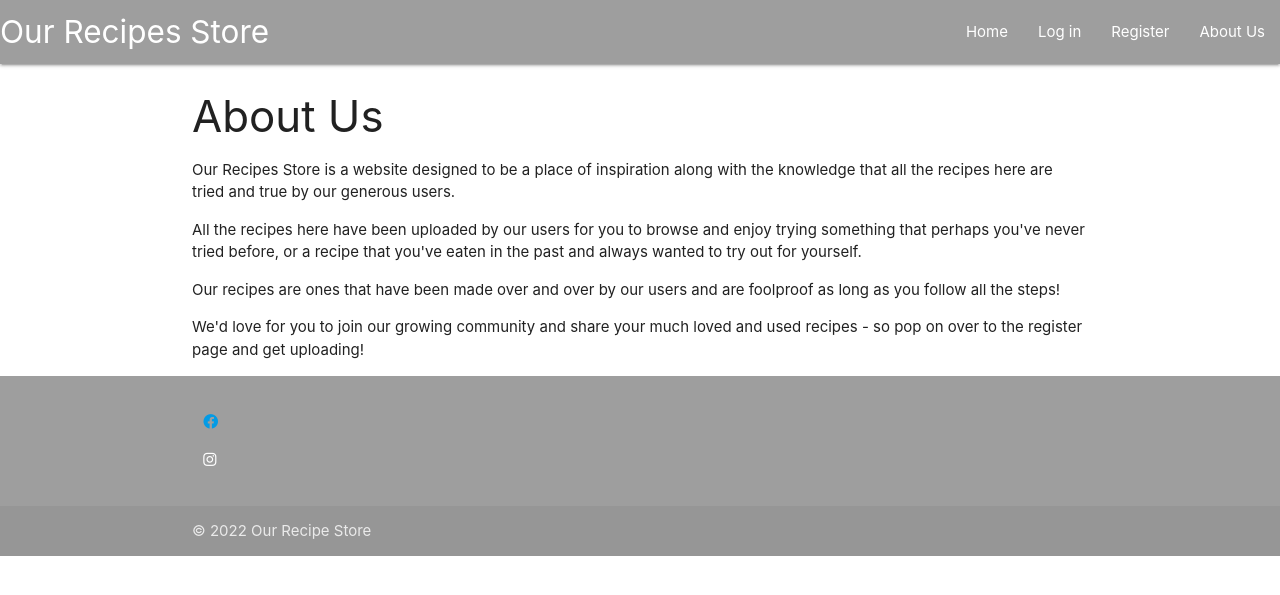
After one commit to RhiH/recipe_store, a Flask app: page /about in a window 1280 px wide. The commit adds this page. Shown: the top 595 px of the page. Run offline with Flask 2, Linux system fonts and the light colour scheme; some libraries are stand-ins or nearby versions.

Commit message:
about us page created

```diff
--- a/app.py
+++ b/app.py
@@ -24,6 +24,11 @@ mongo = PyMongo(app)
 def get_recipes():
     recipes = list(mongo.db.recipes.find())
     return render_template("recipes.html", recipes=recipes)
+
+
+@app.route("/about")
+def about():
+    return render_template("about.html")
 
 
 @app.route("/search", methods=["GET", "POST"])
@@ -178,7 +183,6 @@ def show_recipe(recipe_id):
     recipe = mongo.db.recipes.find_one({"_id": ObjectId(recipe_id)})
     return render_template("show_recipe.html", recipe=recipe)
 
-
 if __name__ == "__main__":
     app.run(host=os.environ.get("IP"),
             port=int(os.environ.get("PORT")),
--- /dev/null
+++ b/templates/about.html
@@ -0,0 +1,15 @@
+{% extends "base.html" %}
+{% block content %}
+
+<h3> About Us </h3>
+
+<p>Our Recipes Store is a website designed to be a place of inspiration along with the knowledge that all the recipes here are tried and true by our generous users.</p>
+<p>All the recipes here have been uploaded by our users for you to browse and enjoy trying something that perhaps you've never tried before, or a recipe that you've eaten in the past and always wanted to try out for yourself.</p>
+<p>Our recipes are ones that have been made over and over by our users and are foolproof as long as you follow all the steps!</p>
+
+<p>We'd love for you to join our growing community and share your much loved and used recipes - so pop on over to the register page and get uploading!</p>
+
+
+
+
+{% endblock %}
--- a/templates/base.html
+++ b/templates/base.html
@@ -29,7 +29,7 @@
                 {% else %}
                 <li><a href="{{ url_for('login') }}">Log in</a></li>
                 <li><a href="{{ url_for('register') }}">Register</a></li>
-                <li><a href="#">Inspire Me!</a></li>
+                <li><a href="{{ url_for('about') }}">About Us</a></li>
                 {% endif %}
               </ul>
             </div>
```
